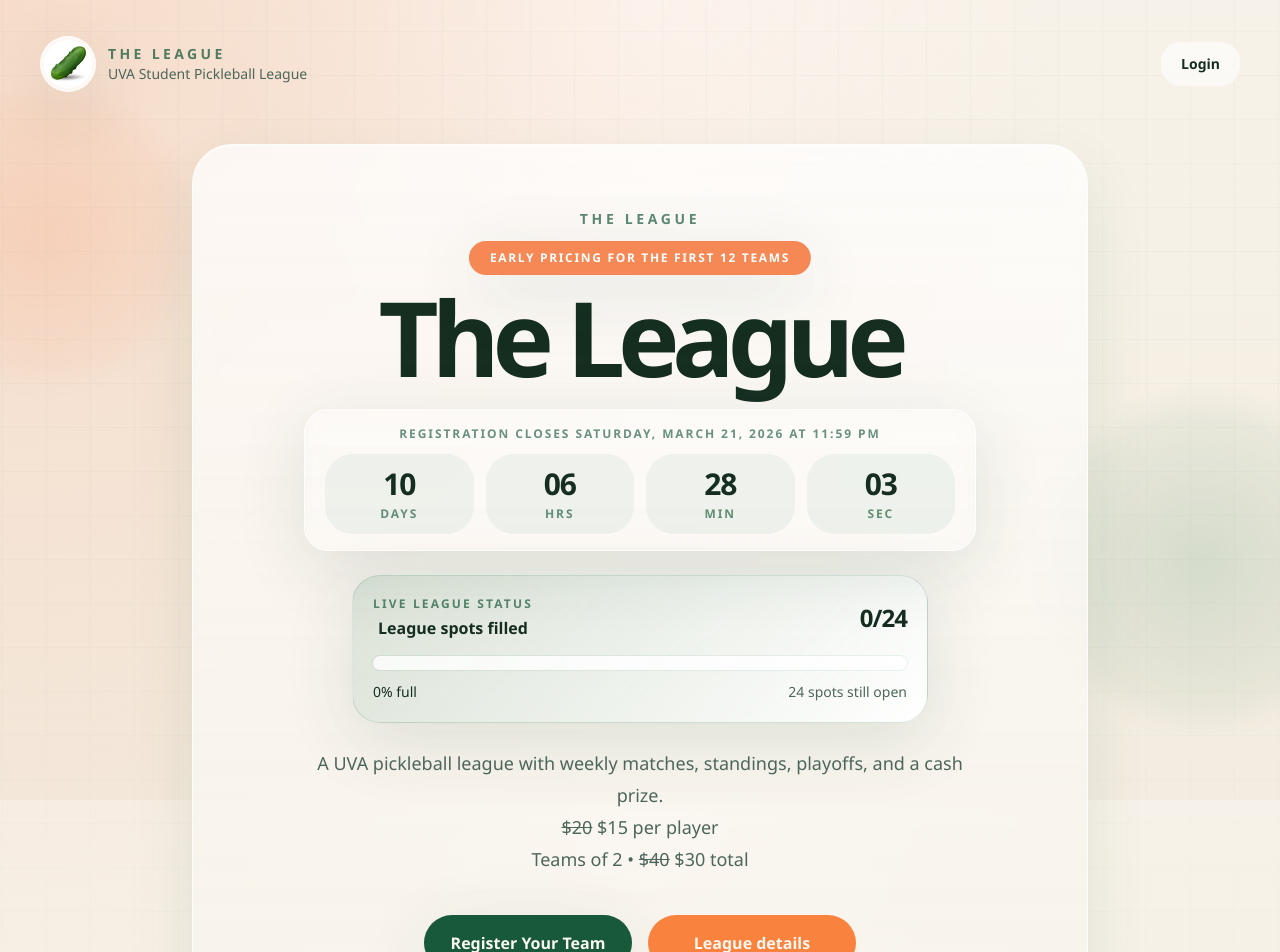
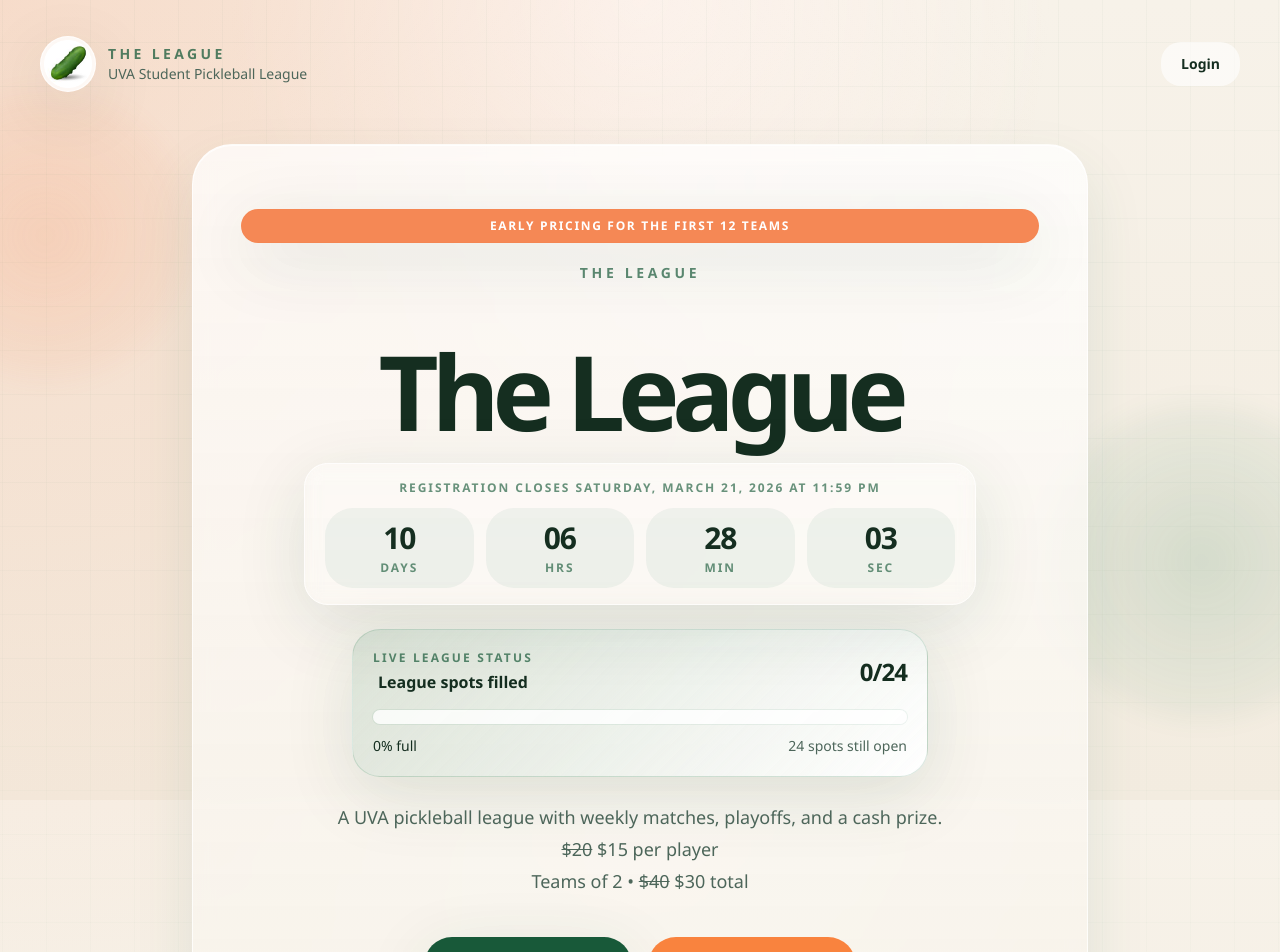
Before and after one commit to jays226/TheLeague, a Next.js app: page / in a window 1280 px wide. Shown: the top 952 px of the page. Built offline with nearby package versions, Linux system fonts and the light colour scheme; no server answers; the database is empty.

Commit message:
Adjust hero early pricing placement

```diff
--- a/app/page.tsx
+++ b/app/page.tsx
@@ -67,7 +67,7 @@ export default async function HomePage() {
             <div className="flex flex-1 items-center justify-center py-10">
               <div className="landing-hero-card relative w-full max-w-4xl text-center">
                 {earlyPricingActive ? (
-                  <div className="absolute left-1/2 top-20 z-10 w-[min(92%,24rem)] -translate-x-1/2 rounded-full border border-[rgba(245,132,79,0.28)] bg-[rgba(245,132,79,0.96)] px-4 py-2 text-center text-xs font-semibold uppercase tracking-[0.14em] text-white shadow-soft sm:top-24 sm:w-auto sm:px-5">
+                  <div className="mx-auto mb-4 w-[min(92%,24rem)] rounded-full border border-[rgba(245,132,79,0.28)] bg-[rgba(245,132,79,0.96)] px-4 py-2 text-center text-xs font-semibold uppercase tracking-[0.14em] text-white shadow-soft sm:mb-5 sm:w-auto sm:px-5">
                     Early pricing for the first 12 teams
                   </div>
                 ) : null}
@@ -110,7 +110,7 @@ export default async function HomePage() {
                   </div>
                 </div>
                 <p className="mx-auto mt-6 max-w-2xl text-lg leading-8 text-muted-foreground">
-                  A UVA pickleball league with weekly matches, standings, playoffs, and a cash prize.
+                  A UVA pickleball league with weekly matches, playoffs, and a cash prize.
                   {earlyPricingActive ? (
                     <>
                       <span className="block text-center">
```
